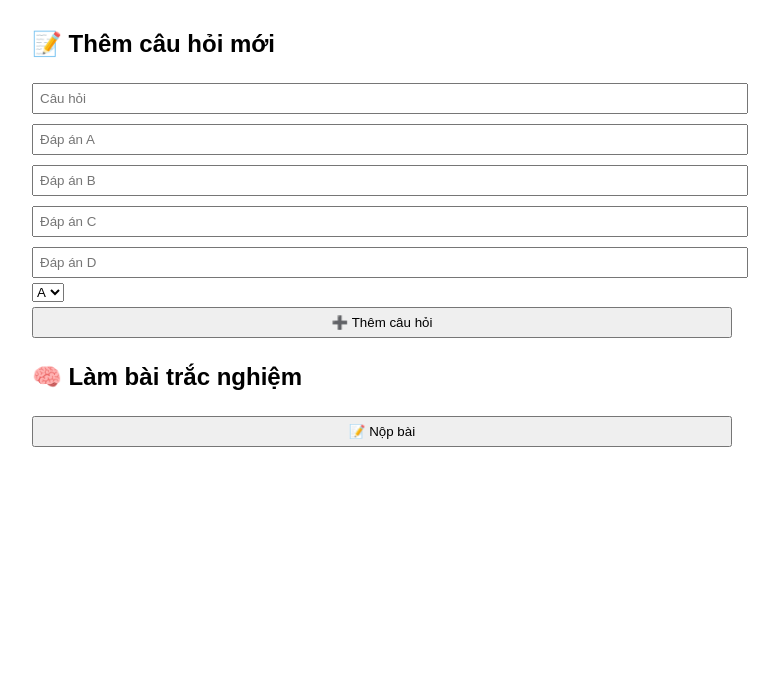
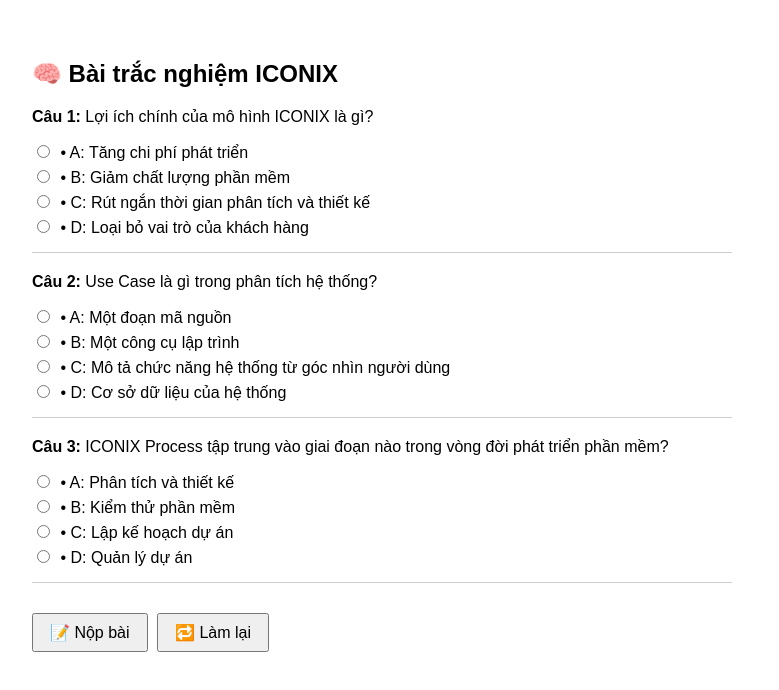
Before and after one commit to van0402/Vane3000, a plain HTML site: page index.html in a window 1280 px wide. Shown: the whole page, without its empty margins (258-1037 px from the left). Drawn offline with Linux system fonts and the light colour scheme.

Commit message:
Update index.html

```diff
--- a/index.html
+++ b/index.html
@@ -2,106 +2,107 @@
 <html lang="vi">
 <head>
   <meta charset="UTF-8">
-  <title>Trắc nghiệm tự tạo</title>
+  <title>Trắc nghiệm ICONIX</title>
   <style>
-    body { font-family: Arial, sans-serif; max-width: 700px; margin: 30px auto; }
-    input, button, textarea { margin: 5px 0; padding: 6px; width: 100%; }
-    .question-block { margin-bottom: 20px; border-bottom: 1px solid #ccc; padding-bottom: 10px; }
-    .result { font-weight: bold; margin-top: 20px; }
+    body {
+      font-family: Arial, sans-serif;
+      max-width: 700px;
+      margin: 30px auto;
+      padding: 10px;
+    }
+    .question-block {
+      margin-bottom: 20px;
+      border-bottom: 1px solid #ccc;
+      padding-bottom: 10px;
+    }
+    label {
+      display: block;
+      margin: 5px 0;
+      cursor: pointer;
+    }
+    input[type="radio"] {
+      margin-right: 6px;
+    }
+    .result {
+      font-weight: bold;
+      margin-top: 20px;
+      font-size: 18px;
+    }
+    button {
+      margin: 10px 5px 0 0;
+      padding: 8px 16px;
+      font-size: 16px;
+    }
   </style>
 </head>
 <body>
 
-  <h2>📝 Thêm câu hỏi mới</h2>
-  <div>
-    <input type="text" id="newQuestion" placeholder="Câu hỏi">
-    <input type="text" id="opt1" placeholder="Đáp án A">
-    <input type="text" id="opt2" placeholder="Đáp án B">
-    <input type="text" id="opt3" placeholder="Đáp án C">
-    <input type="text" id="opt4" placeholder="Đáp án D">
-    <select id="correctAnswer">
-      <option value="0">A</option>
-      <option value="1">B</option>
-      <option value="2">C</option>
-      <option value="3">D</option>
-    </select>
-    <button onclick="addQuestion()">➕ Thêm câu hỏi</button>
-  </div>
-
-  <h2>🧠 Làm bài trắc nghiệm</h2>
+  <h2>🧠 Bài trắc nghiệm ICONIX</h2>
   <form id="quizForm"></form>
   <button onclick="submitQuiz()">📝 Nộp bài</button>
+  <button onclick="renderQuiz()">🔁 Làm lại</button>
   <div class="result" id="result"></div>
 
   <script>
-    let questions = JSON.parse(localStorage.getItem('questions'));
-
-if (!questions || questions.length === 0) {
-  questions = [
+    // ✅ Câu hỏi viết sẵn ở đây
+    const questions = [
       {
-      question: "Thủ đô của Việt Nam là gì?",
-      options: ["Hà Nội", "TP.HCM", "Huế", "Đà Nẵng"],
+        question: "ICONIX Process tập trung vào giai đoạn nào trong vòng đời phát triển phần mềm?",
+        options: [
+          "Phân tích và thiết kế",
+          "Kiểm thử phần mềm",
+          "Lập kế hoạch dự án",
+          "Quản lý dự án"
+        ],
         answer: 0
       },
       {
-      question: "2 + 2 bằng mấy?",
-      options: ["3", "4", "5", "6"],
-      answer: 1
+        question: "Use Case là gì trong phân tích hệ thống?",
+        options: [
+          "Một đoạn mã nguồn",
+          "Một công cụ lập trình",
+          "Mô tả chức năng hệ thống từ góc nhìn người dùng",
+          "Cơ sở dữ liệu của hệ thống"
+        ],
+        answer: 2
+      },
+      {
+        question: "Lợi ích chính của mô hình ICONIX là gì?",
+        options: [
+          "Tăng chi phí phát triển",
+          "Giảm chất lượng phần mềm",
+          "Rút ngắn thời gian phân tích và thiết kế",
+          "Loại bỏ vai trò của khách hàng"
+        ],
+        answer: 2
       }
     ];
-  localStorage.setItem('questions', JSON.stringify(questions));
-}
 
-    // Load câu hỏi từ LocalStorage
-    let questions = JSON.parse(localStorage.getItem('questions')) || [];
-
-    // Thêm câu hỏi mới
-    function addQuestion() {
-      const q = document.getElementById("newQuestion").value;
-      const opts = [
-        document.getElementById("opt1").value,
-        document.getElementById("opt2").value,
-        document.getElementById("opt3").value,
-        document.getElementById("opt4").value,
-      ];
-      const ans = parseInt(document.getElementById("correctAnswer").value);
-
-      if (q && opts.every(opt => opt !== "")) {
-        questions.push({ question: q, options: opts, answer: ans });
-        localStorage.setItem('questions', JSON.stringify(questions));
-        alert("Đã thêm câu hỏi!");
-        renderQuiz();
-      } else {
-        alert("Vui lòng nhập đầy đủ thông tin!");
-      }
-
-      // Clear form
-      document.getElementById("newQuestion").value = "";
-      opts.forEach((_, i) => document.getElementById("opt" + (i + 1)).value = "");
-    }
-
-    // Hiển thị câu hỏi trắc nghiệm (random)
+    // ✅ Render bài trắc nghiệm
     function renderQuiz() {
       const quizForm = document.getElementById("quizForm");
       quizForm.innerHTML = "";
+      document.getElementById("result").innerText = "";
 
-      // Random câu hỏi
+      // Trộn thứ tự câu hỏi
       const shuffled = [...questions].sort(() => 0.5 - Math.random());
+      window.shuffledQuestions = shuffled;
 
       shuffled.forEach((q, index) => {
         const div = document.createElement("div");
         div.classList.add("question-block");
-        div.innerHTML = `<p><strong>Câu ${index + 1}:</strong> ${q.question}</p>` +
-          q.options.map((opt, i) =>
-            `<label><input type="radio" name="q${index}" value="${i}"> ${opt}</label><br>`
+
+        let html = `<p><strong>Câu ${index + 1}:</strong> ${q.question}</p>`;
+        html += q.options.map((opt, i) =>
+          `<label><input type="radio" name="q${index}" value="${i}"> • ${String.fromCharCode(65 + i)}: ${opt}</label>`
         ).join('');
+
+        div.innerHTML = html;
         quizForm.appendChild(div);
       });
-
-      window.shuffledQuestions = shuffled; // Lưu để chấm điểm
     }
 
-    // Nộp bài & chấm điểm
+    // ✅ Nộp bài và chấm điểm
     function submitQuiz() {
       let score = 0;
       const shuffled = window.shuffledQuestions || [];
@@ -110,25 +111,21 @@ if (!questions || questions.length === 0) {
         const selected = document.querySelector(`input[name="q${index}"]:checked`);
         const questionBlock = document.querySelectorAll(".question-block")[index];
 
-        // Kiểm tra đáp án
         if (selected && parseInt(selected.value) === q.answer) {
           score++;
         }
 
-        // Hiển thị đáp án đúng
         const correctAnswerText = q.options[q.answer];
         const answerDisplay = document.createElement("p");
         answerDisplay.style.color = "green";
-        answerDisplay.innerText = `✅ Đáp án đúng: ${correctAnswerText}`;
+        answerDisplay.innerText = `✅ Đáp án đúng: ${String.fromCharCode(65 + q.answer)}: ${correctAnswerText}`;
         questionBlock.appendChild(answerDisplay);
       });
 
       document.getElementById("result").innerText = `🎉 Bạn được ${score}/${shuffled.length} điểm.`;
     }
 
-    // Render lần đầu
     renderQuiz();
-
   </script>
 </body>
 </html>
```
Lines whose indentation alone changed are shown as unchanged.
